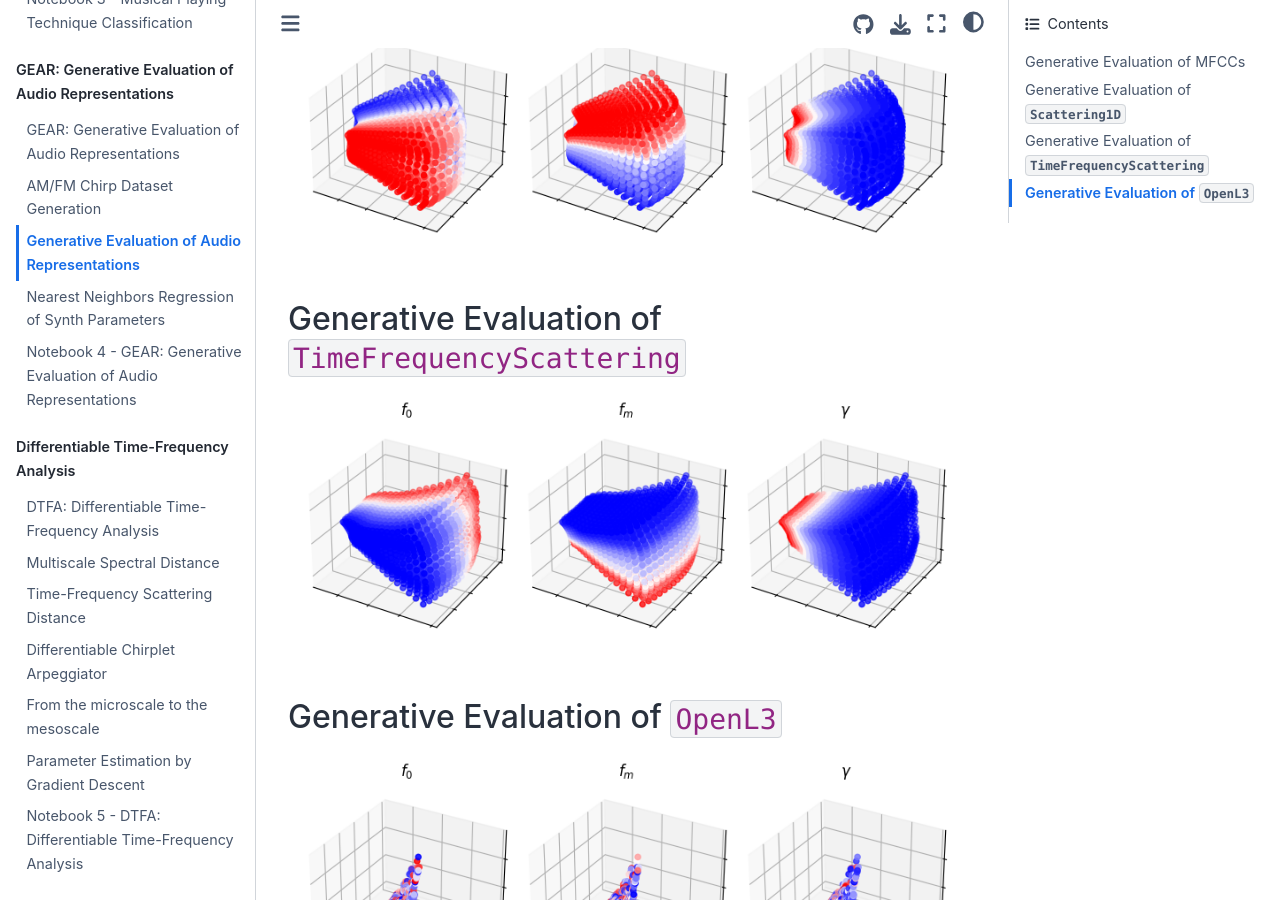
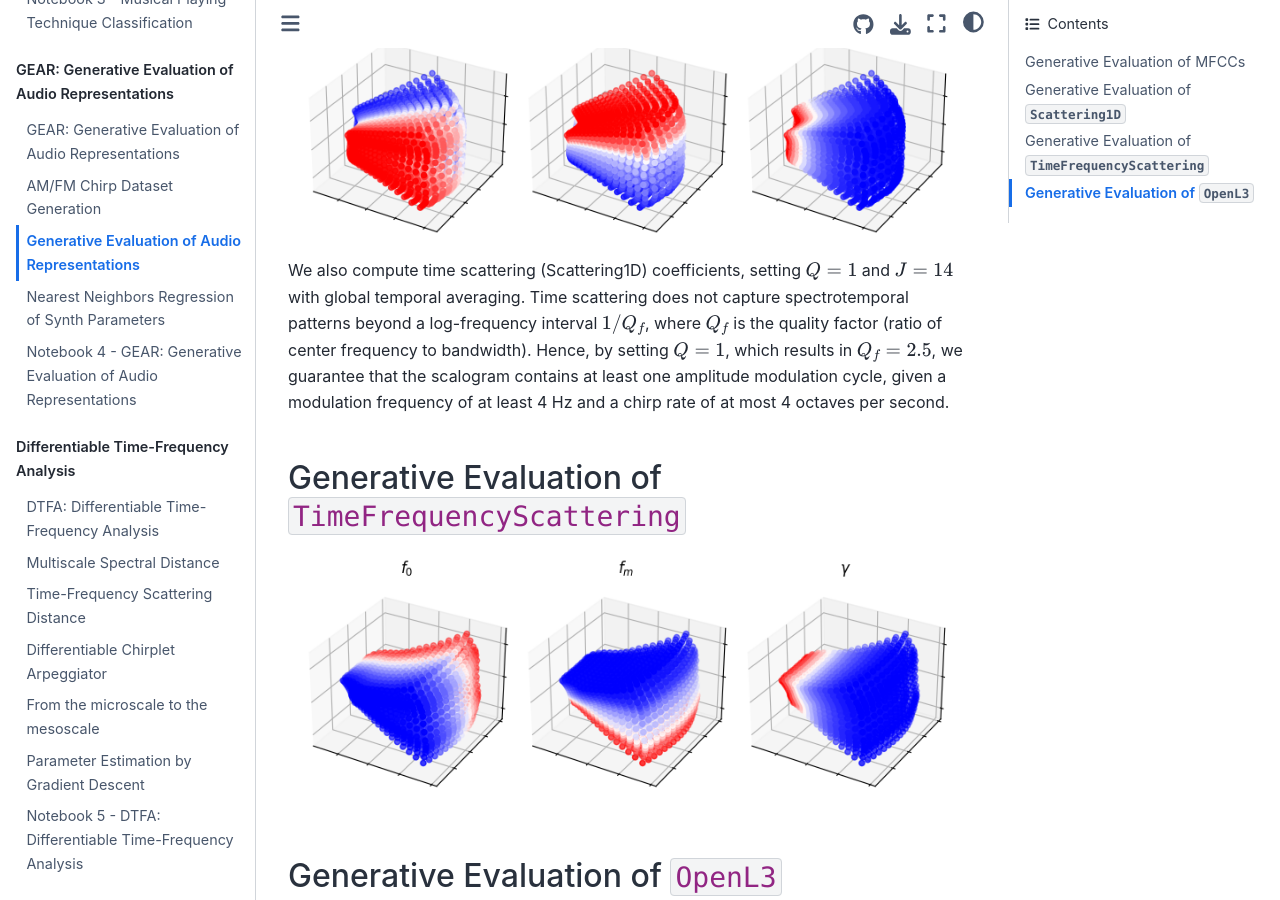
Before and after one commit to kymatio/ismir23-tutorial, a Jupyter Book: the page built from book/ch5_gear/eval.md, in a window 1280 px wide and 900 px high, scrolled down 1423 px. Built offline with Jupyter Book 1.0.4 settings and Sphinx 7.4.7 and the Sphinx Book theme 1.1.4, drawn with Linux system fonts in a browser that asks for light colours.

````diff
--- a/book/ch5_gear/eval.md
+++ b/book/ch5_gear/eval.md
@@ -35,6 +35,9 @@ Generative Evaluation of `Scattering1D`
 :width: 700px
 :align: center
 ```
+We also compute time scattering (Scattering1D) coefficients, setting $Q = 1$ and $J = 14$ with global temporal averaging.
+Time scattering does not capture spectrotemporal patterns beyond a log-frequency interval $1/Q_f$, where $Q_f$ is the quality factor (ratio of center frequency to bandwidth).
+Hence, by setting $Q = 1$, which results in $Q_f = 2.5$, we guarantee that the scalogram contains at least one amplitude modulation cycle, given a modulation frequency of at least 4 Hz and a chirp rate of at most 4 octaves per second.
 
 Generative Evaluation of `TimeFrequencyScattering`
 -----------------------------------------------------
````
Also changed, not shown: book/ch6_dtfa/gradient_viz.md (+12 -0 lines).
